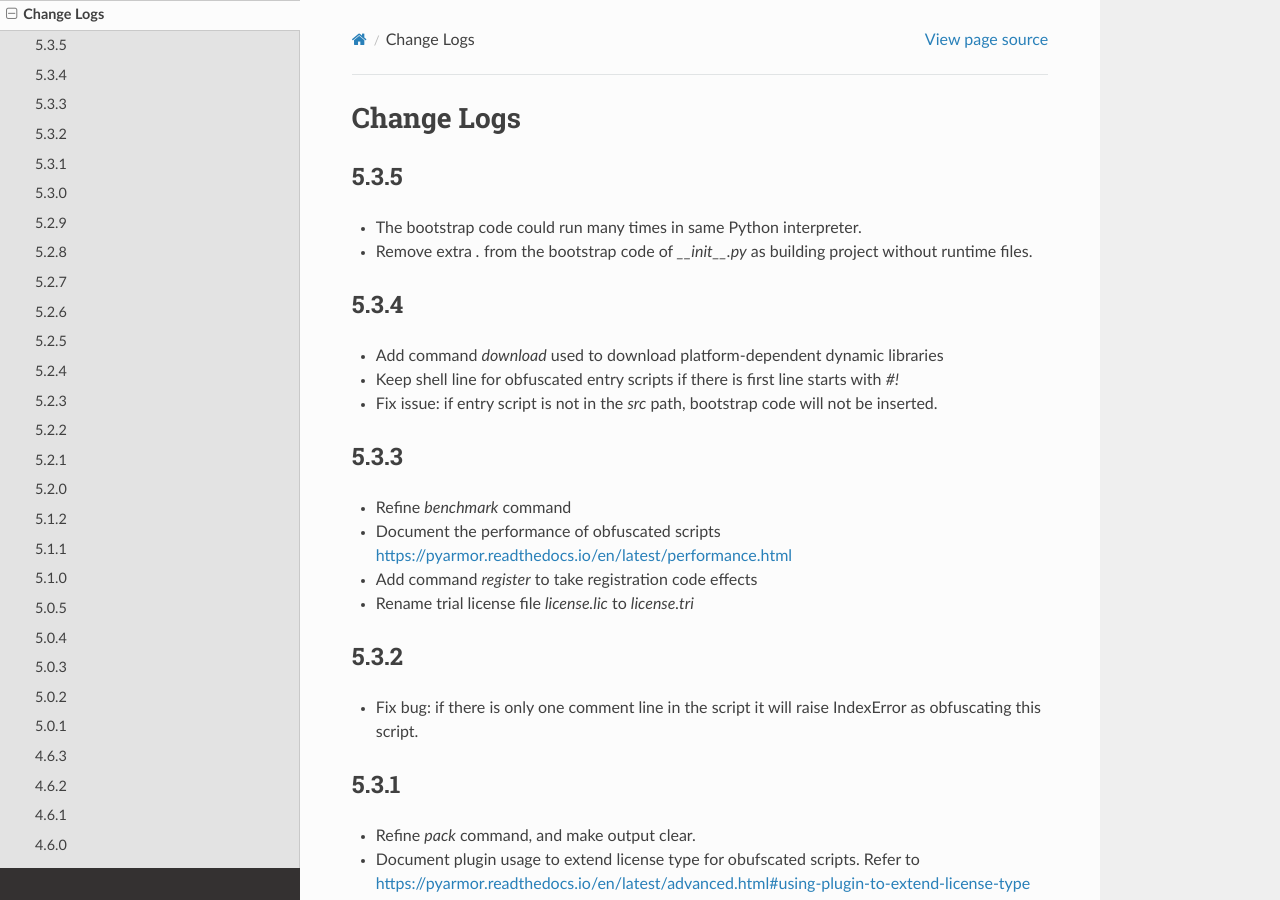
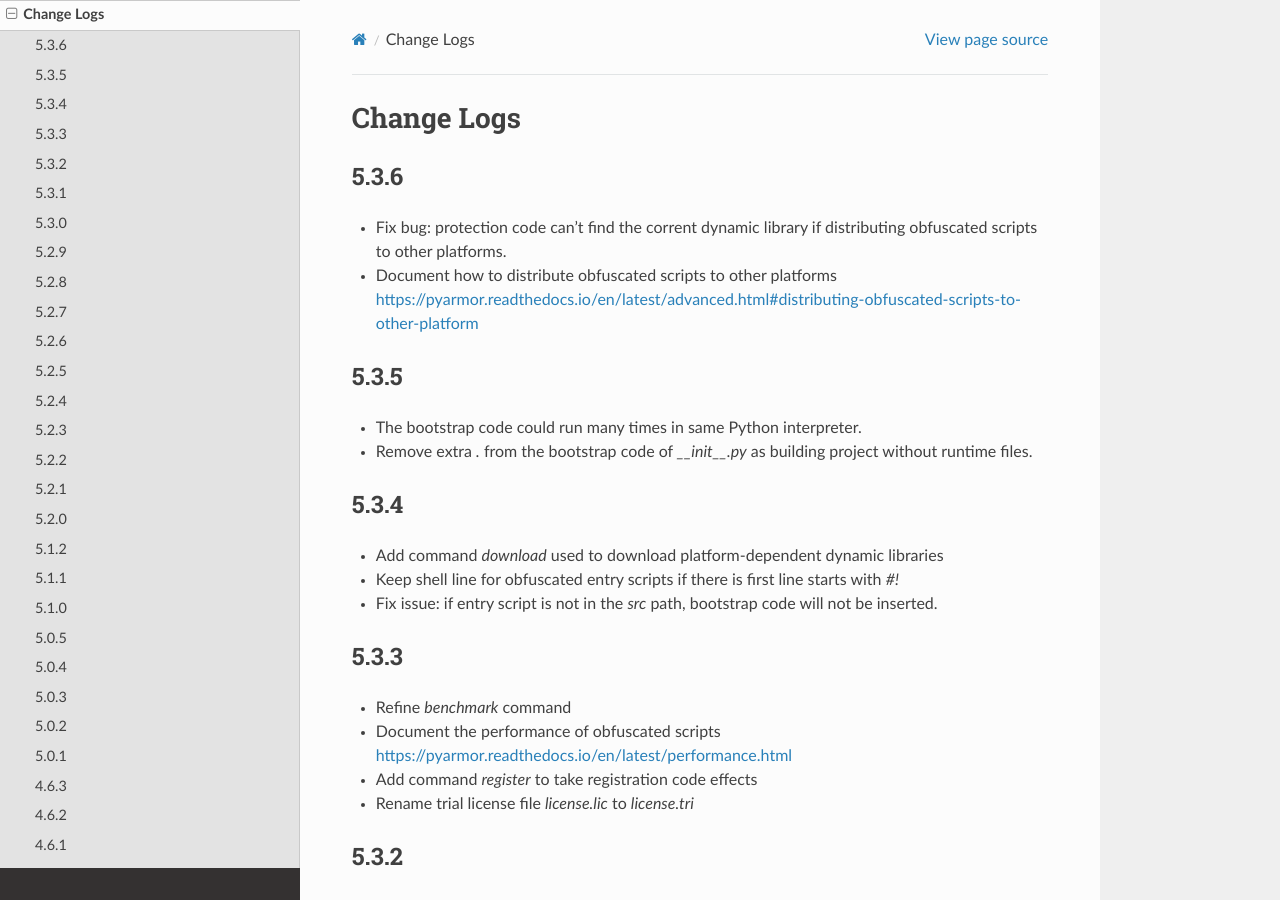
Before and after one commit to dashingsoft/pyarmor, a Sphinx documentation site: the page built from docs/change-logs.rst, in a window 1280 px wide and 900 px high. Built offline with Sphinx 7.4.7 and the Read the Docs theme 2.0.0, drawn with Linux system fonts in a browser that asks for light colours.

Commit message:
Add change logs

```diff
--- a/docs/change-logs.rst
+++ b/docs/change-logs.rst
@@ -2,6 +2,12 @@
 
 Change Logs
 ===========
+
+5.3.6
+-----
+* Fix bug: protection code can't find the corrent dynamic library if distributing obfuscated scripts to other platforms.
+* Document how to distribute obfuscated scripts to other platforms
+  https://pyarmor.readthedocs.io/en/latest/advanced.html#distributing-obfuscated-scripts-to-other-platform
 
 5.3.5
 -----
```
